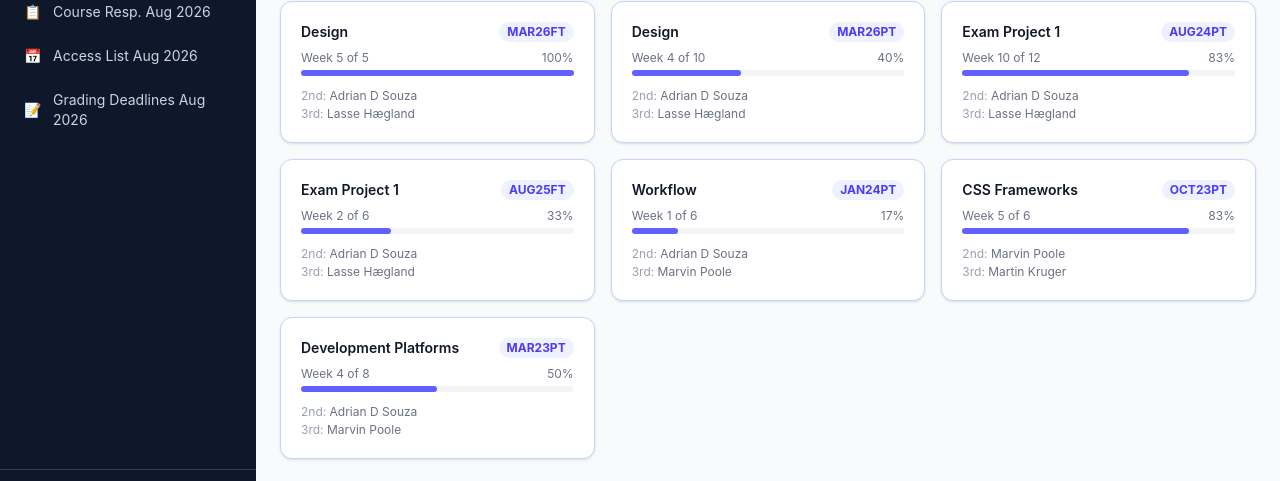
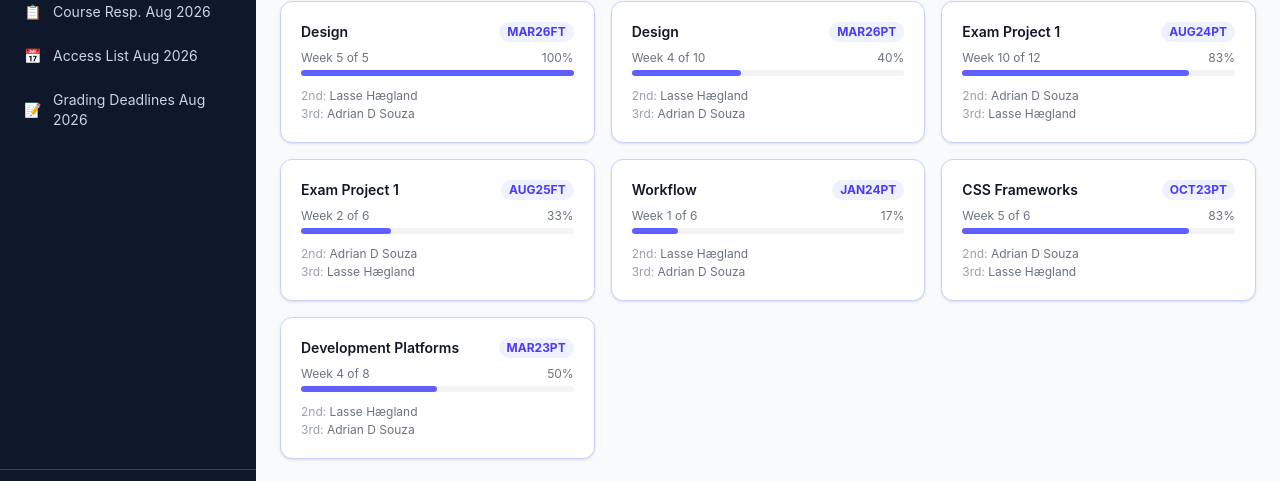
Before and after one commit to Shabanasafeen/fed-dashboard-teacher, a React (Vite) app: page / in a window 1280 px wide. Both pictures are taken after a click on the button "Teacher". Shown: the part 282-763 px from the top of the page. Built offline with nearby package versions, Linux system fonts and the light colour scheme.

Commit message:
Replace old teacher names with 2026 overrides in current course cards

```diff
--- a/src/components/teacher/TeacherDashboard2026.tsx
+++ b/src/components/teacher/TeacherDashboard2026.tsx
@@ -245,11 +245,11 @@ export function TeacherDashboard2026({ selectedTeacher, onTeacherChange }: Props
                           </div>
 
                           <div className="text-xs text-gray-500 space-y-0.5">
-                            {item.course?.secondTeacher && (
-                              <p><span className="text-gray-400">2nd:</span> {item.course.secondTeacher}</p>
+                            {AUG2026_SECOND[item.courseAbbrev] && (
+                              <p><span className="text-gray-400">2nd:</span> {AUG2026_SECOND[item.courseAbbrev]}</p>
                             )}
-                            {item.course?.thirdTeacher && (
-                              <p><span className="text-gray-400">3rd:</span> {item.course.thirdTeacher}</p>
+                            {AUG2026_THIRD[item.courseAbbrev] && (
+                              <p><span className="text-gray-400">3rd:</span> {AUG2026_THIRD[item.courseAbbrev]}</p>
                             )}
                           </div>
                         </div>
```
